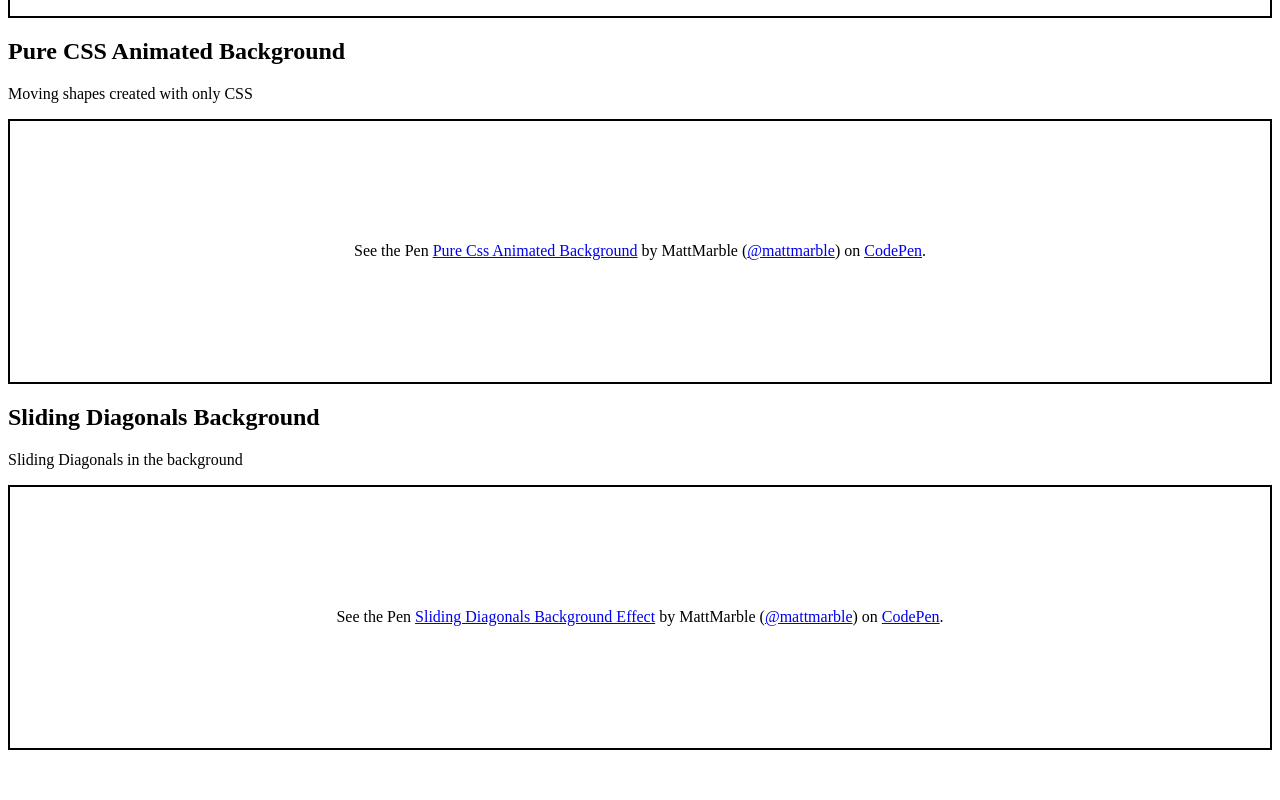
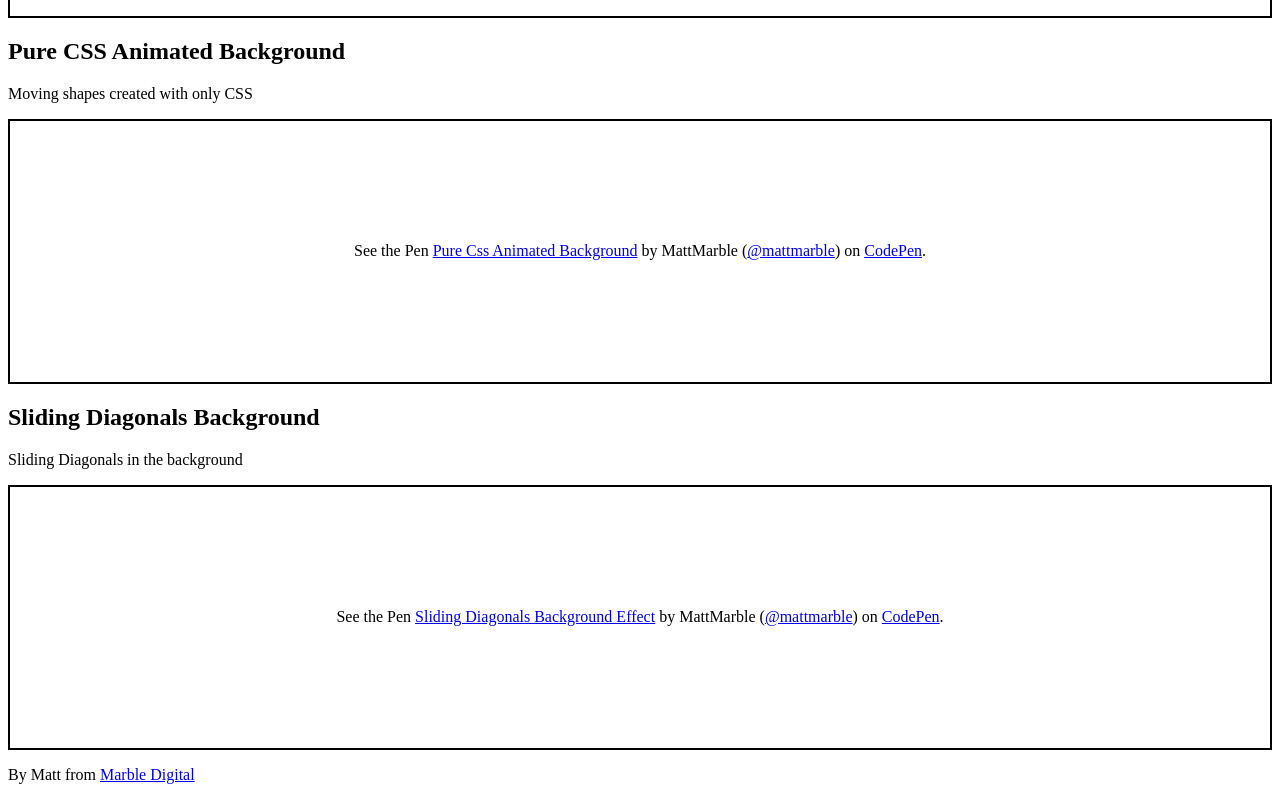
Before and after one commit to MattMarble/HMTL-CSS-CodeSnippets, a website: page index.html in a window 1280 px wide. Shown: the part 1126-1926 px from the top of the page. Before the commit the page ends 1892 px from the top, so only its background shows below. Drawn offline with Linux system fonts and the light colour scheme; a script that the page names is missing.

Commit message:
Added footer

```diff
--- a/index.html
+++ b/index.html
@@ -142,3 +142,6 @@
     </div>
   </div>
 </body>
+<footer>
+  <p>By Matt from <a href="https://marbledigital.com.au">Marble Digital</a></p>
+</footer>
```
